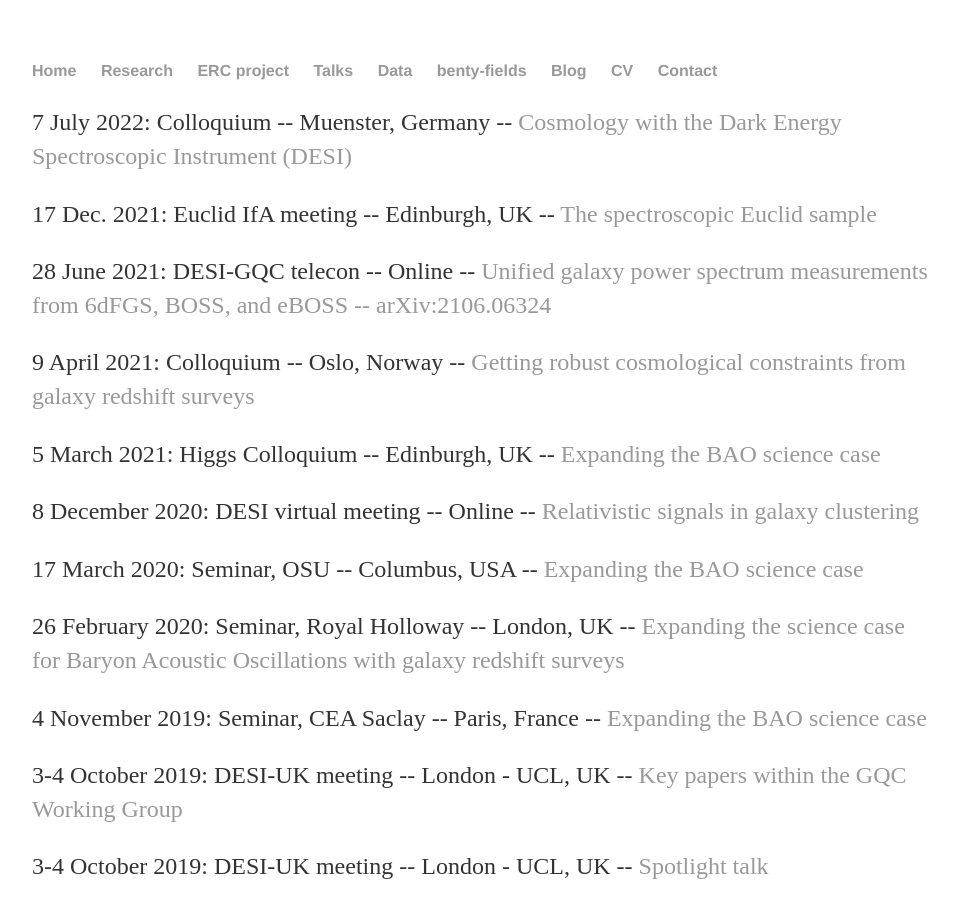
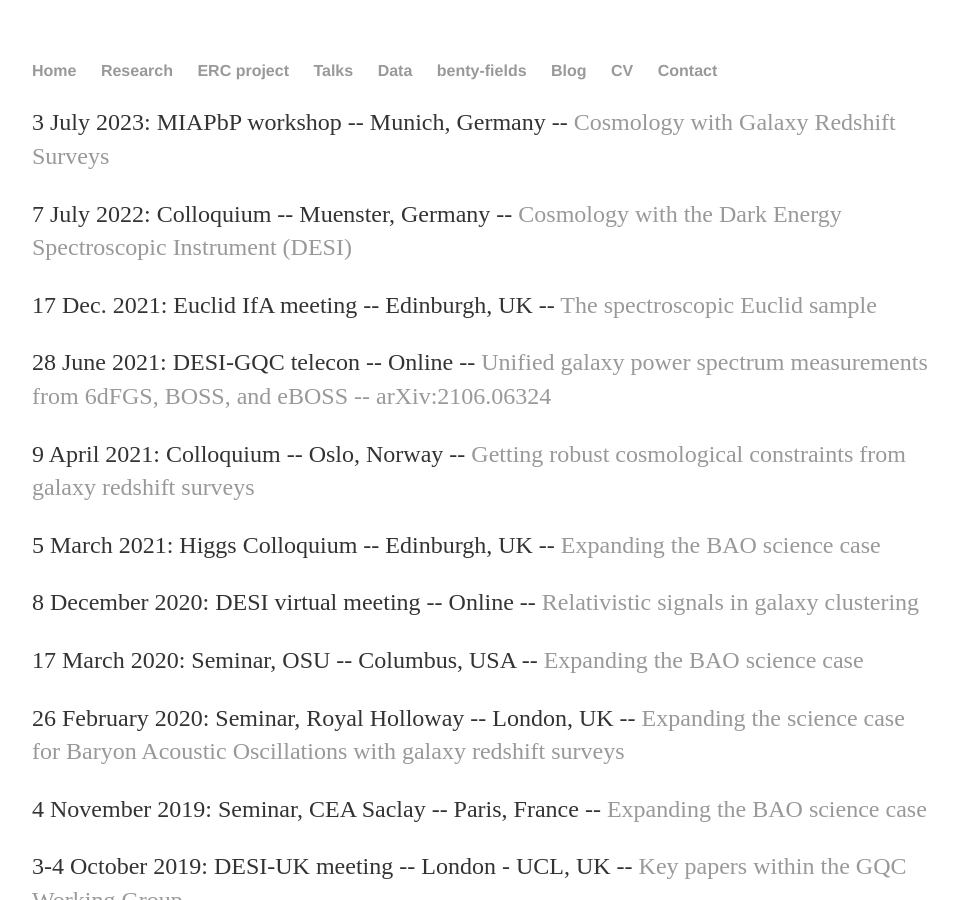
Before and after one commit to fbeutler/fbeutler.github.io, a Jekyll site: the page built from talks/talks.html, in a window 1280 px wide and 900 px high. Shown: the whole window, without its empty margins (160-1118 px from the left). Built offline with Jekyll 4.4.1, drawn with Linux system fonts in a browser that asks for light colours.

Commit message:
Update talks.html

```diff
--- a/talks/talks.html
+++ b/talks/talks.html
@@ -4,6 +4,9 @@
 ---
 
 <div id="talks">
+  <p>
+     3 July 2023: MIAPbP workshop -- Munich, Germany -- <a href='/static/MIAPbP_2023_Florian_Beutler.pdf' target="_blank">Cosmology with Galaxy Redshift Surveys</a>
+  </p>
   <p>
      7 July 2022: Colloquium -- Muenster, Germany -- <a href='/static/Muenster_2022.pdf' target="_blank">Cosmology with the Dark Energy Spectroscopic Instrument (DESI)</a>
   </p>
```
